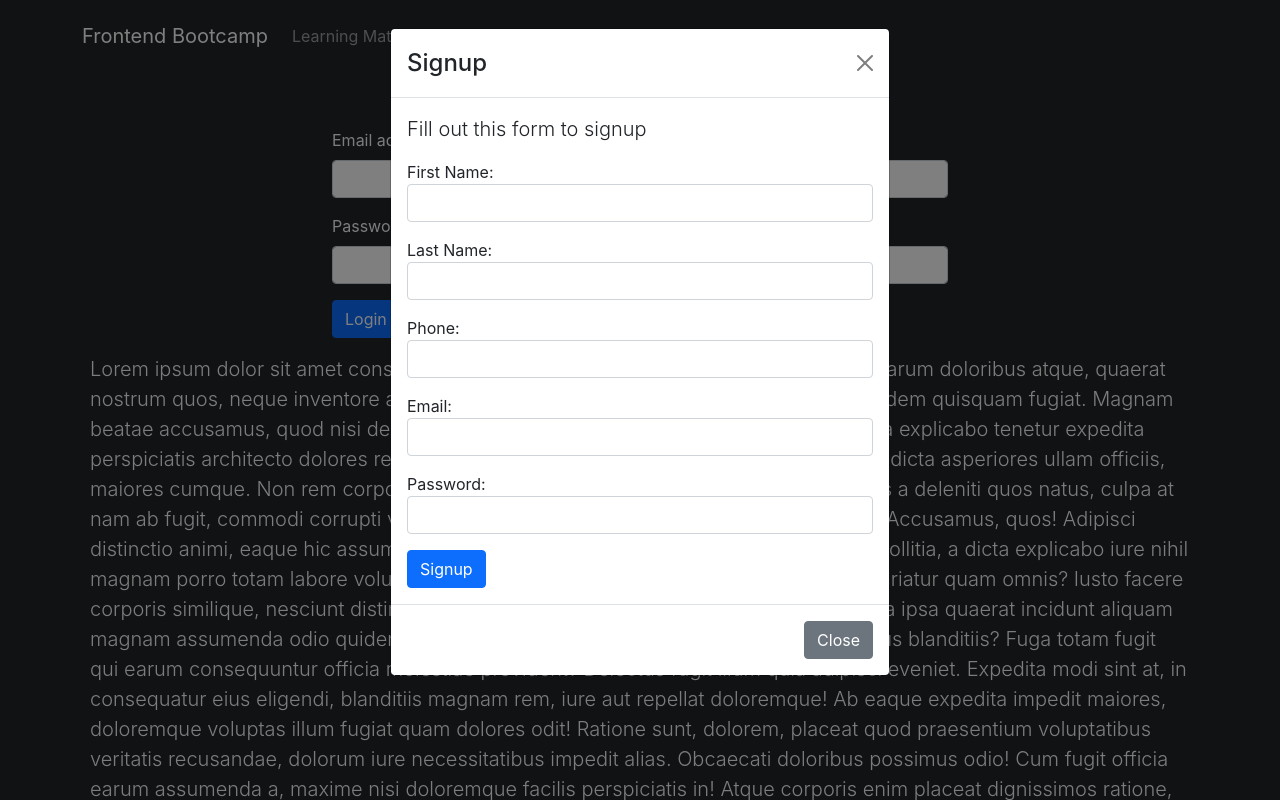
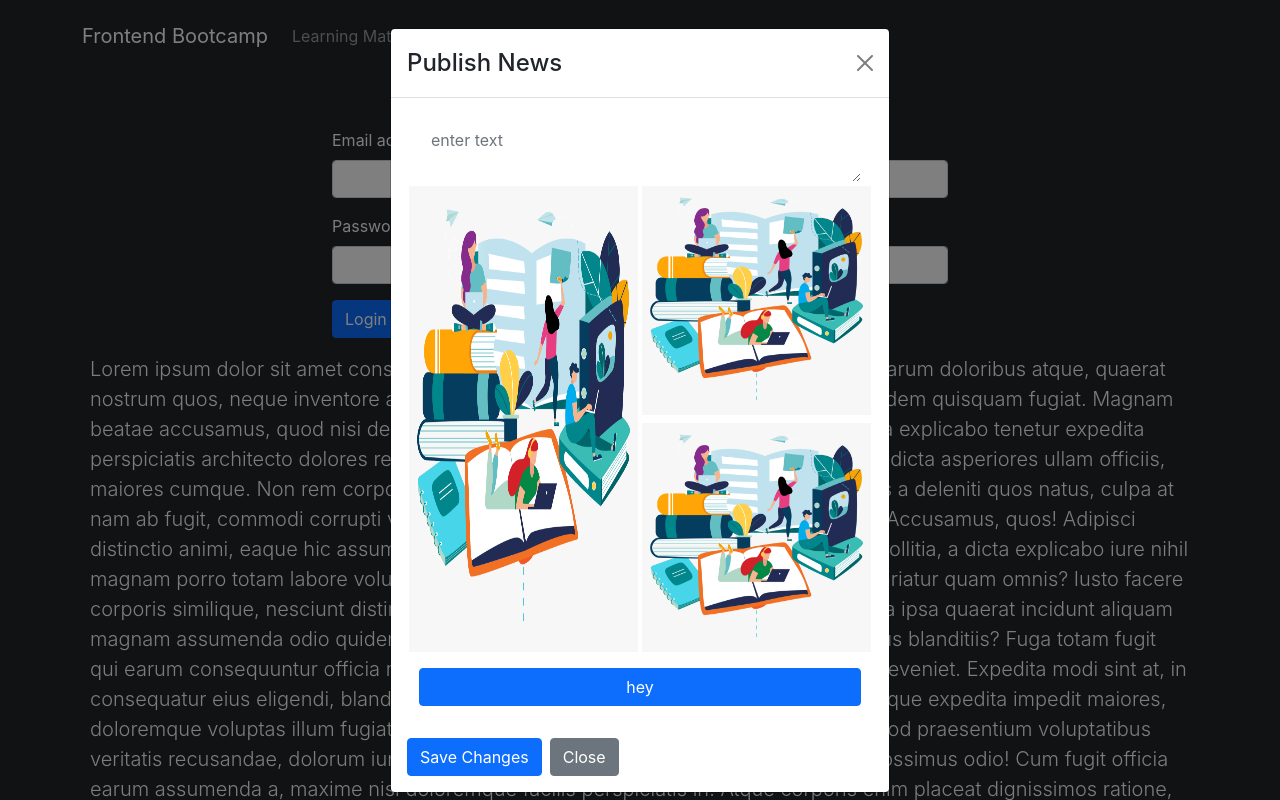
Before and after one commit to aleesalami932/nextjsprojectwithbootstrap, a Next.js app: page /login in a window 1280 px wide. Both pictures are taken after a click on the link "Dont have an account? Sign up". Shown: the top 800 px of the page. Built offline with nearby package versions, Linux system fonts and the light colour scheme.

Commit message:
working on news modal

```diff
--- a/components/Faq/index.tsx
+++ b/components/Faq/index.tsx
@@ -2,6 +2,7 @@ import React from "react";
 import { Faqs, Faq } from "../../context/Interfaces";
 import AccordionItem from "../../UI/AccordionItems/AccordionItems";
 import { Accordion } from "react-bootstrap";
+
 const FAQ = (props: Faqs) => {
   return (
     <section className="p-5 text-center" id="questions">
--- /dev/null
+++ b/components/Modal/CustomTextArea.tsx
@@ -0,0 +1,128 @@
+import { useState } from "react";
+import styles from "./styles.module.css";
+const CustomTextArea = () => {
+  let imgCount = 3;
+  let oneImage = false;
+  let twoImage = false;
+  let threeImage = true;
+  let fourImage = false;
+
+  const { imageState, setImageState } = useState();
+
+  const imageUploadHandler = () => {
+    const imageInput = document.getElementById(
+      "imageInput"
+    ) as HTMLInputElement;
+    if (!imageInput) {
+      alert("no image input");
+    } else if (!imageInput.files) {
+      alert("wrong input");
+    } else if (!imageInput.files[0]) {
+      alert("select file first");
+    } else {
+      let uploadedImage = [];
+      console.log(imageInput.files);
+      uploadedImage.push(imageInput.files[0]);
+      setImageState(uploadedImage);
+    }
+  };
+
+  console.log(imageState);
+  let firstItem: boolean;
+  //   className={firstItem ? `class of first item` : `of others`}
+  return (
+    <div>
+      <div className="container">
+        <textarea
+          className={`form-control mt-2 ${styles.textareaNoBorder}`}
+          id="exampleFormControlTextarea1"
+          placeholder="enter text"
+        ></textarea>
+        {oneImage && (
+          <div className="row g-1 mt-1">
+            <div className={`${styles.imageContainer}`}>
+              <img
+                src="/images/hybrid.png"
+                className={`${styles.imageDiv}`}
+              ></img>
+            </div>
+          </div>
+        )}
+        {twoImage && (
+          <div className="row g-1 mt-1">
+            <div className={`col-6 ${styles.imageContainer}`}>
+              <img
+                src="/images/hybrid.png"
+                className={`${styles.imageDiv}`}
+              ></img>
+            </div>
+            <div className={`col-6 ${styles.imageContainer}`}>
+              <img
+                src="/images/hybrid.png"
+                className={`${styles.imageDiv} img-fluid `}
+              ></img>
+            </div>
+          </div>
+        )}
+        {threeImage && (
+          <div className="row">
+            <div className={`col g-1 `}>
+              <img
+                src="/images/hybrid.png"
+                className={`${styles.imageDiv} h-100`}
+              ></img>
+            </div>
+            <div className="col-6 g-1">
+              <div className={`rwo-6 ${styles.imageContainer}`}>
+                <img
+                  src="/images/hybrid.png"
+                  className={`${styles.imageDiv} img-fluid mb-2`}
+                ></img>
+              </div>
+              <div className={`row-6 ${styles.imageContainer}`}>
+                <img
+                  src="/images/hybrid.png"
+                  className={`${styles.imageDiv}`}
+                ></img>
+              </div>
+            </div>
+          </div>
+        )}
+        {fourImage && (
+          <div className="row g-1 mt-1">
+            <div className={`col-6 ${styles.imageContainer}`}>
+              <img
+                src="/images/hybrid.png"
+                className={`${styles.imageDiv}`}
+              ></img>
+            </div>
+            <div className={`col-6 ${styles.imageContainer}`}>
+              <img
+                src="/images/hybrid.png"
+                className={`${styles.imageDiv} img-fluid `}
+              ></img>
+            </div>
+            <div className={`col-6 ${styles.imageContainer}`}>
+              <img
+                src="/images/hybrid.png"
+                className={`${styles.imageDiv}`}
+              ></img>
+            </div>
+            <div className={`col-6 ${styles.imageContainer}`}>
+              <img
+                src="/images/hybrid.png"
+                className={`${styles.imageDiv}`}
+              ></img>
+            </div>
+          </div>
+        )}
+        <input type="file" id="imageInput" name="img" accept="image/*" hidden />
+        <label htmlFor="imageInput" className={`btn btn-primary mt-3 w-100`}>
+          hey
+        </label>
+      </div>
+    </div>
+  );
+};
+
+export default CustomTextArea;
--- a/components/Modal/Signup_modal.tsx
+++ b/components/Modal/Signup_modal.tsx
@@ -1,6 +1,6 @@
 import React from "react";
 import { useRouter } from "next/router";
-import { Modal, Button } from "react-bootstrap";
+import { Modal, Button, Form } from "react-bootstrap";
 import "bootstrap/dist/css/bootstrap.min.css";
 import { auth, db } from "../../firebase";
 import {
@@ -12,6 +12,8 @@ import { ref, set } from "firebase/database";
 import { useDispatch, useSelector } from "react-redux";
 import { authActions } from "../../store/store";
 import { useSingUserHelper } from "../../helper/singUser";
+import styles from "./styles.module.css";
+import CustomTextArea from "./CustomTextArea";
 
 interface Modalprops {
   show: boolean;
@@ -90,133 +92,164 @@ const Signup_Modal: React.FC<Modalprops> = ({
   const passFormat = /^(?=.*[0-9])(?=.*[!@#$%^&*])[a-zA-Z0-9!@#$%^&*]{6,16}$/;
 
   return (
+    // <Modal show={show} onHide={handleClose}>
+    //   <Modal.Header closeButton>
+    //     <Modal.Title>Signup</Modal.Title>
+    //   </Modal.Header>
+    //   <Modal.Body>
+    //     <p className="lead">Fill out this form to signup</p>
+    //     <form
+    //       onSubmit={handleSubmit((data) => {
+    //         signUpUser(data);
+    //       })}
+    //     >
+    //       <div className="mb-3">
+    //         <label htmlFor="first-name" className="col-form-lable">
+    //           First Name:{" "}
+    //         </label>
+    //         <input
+    //           {...register("firstName", {
+    //             required: "This feild is required",
+    //             minLength: {
+    //               value: 3,
+    //               message: "First name must be atleast 3 characters",
+    //             },
+    //           })}
+    //           type="text"
+    //           className="form-control"
+    //           id="first-name"
+    //         />
+    //         {errors.firstName && (
+    //           <p className="text-danger mt-2">{errors.firstName.message}</p>
+    //         )}
+    //       </div>
+    //       <div className="mb-3">
+    //         <label htmlFor="last-name" className="col-form-lable">
+    //           Last Name:{" "}
+    //         </label>
+    //         <input
+    //           {...register("lastName", {
+    //             required: "This feild is required",
+    //             minLength: {
+    //               value: 3,
+    //               message: "Last name must be atleast 3 characters",
+    //             },
+    //           })}
+    //           type="text"
+    //           className="form-control"
+    //           id="last-name"
+    //         />
+    //         {errors.lastName && (
+    //           <p className="text-danger mt-2">{errors.lastName.message}</p>
+    //         )}
+    //       </div>
+    //       <div className="mb-3">
+    //         <label htmlFor="phone" className="col-form-lable">
+    //           Phone:{" "}
+    //         </label>
+    //         <input
+    //           {...register("phone", {
+    //             required: "This feild is required",
+    //             minLength: {
+    //               value: 8,
+    //               message: "Please enter a valid phone Number",
+    //             },
+    //           })}
+    //           type="text"
+    //           className="form-control"
+    //           id="phone"
+    //         />
+    //         {errors.phone && (
+    //           <p className="text-danger mt-2">{errors.phone.message}</p>
+    //         )}
+    //       </div>
+    //       <div className="mb-3">
+    //         <label htmlFor="email" className="col-form-lable">
+    //           Email:{" "}
+    //         </label>
+    //         <input
+    //           {...register("email", {
+    //             required: "This feild is required",
+    //             pattern: {
+    //               message: "please enter a valid email adress",
+    //               value: mailFormat,
+    //             },
+    //           })}
+    //           type="text"
+    //           className="form-control"
+    //           id="email"
+    //         />
+    //         {errors.email && (
+    //           <p className="text-danger mt-2">{errors.email.message}</p>
+    //         )}
+    //       </div>
+    //       <div className="mb-3">
+    //         <label htmlFor="phone" className="col-form-lable">
+    //           Password:{" "}
+    //         </label>
+    //         <input
+    //           {...register("password", {
+    //             required: "this feild is required",
+    //             pattern: {
+    //               message:
+    //                 "password must be at least 8 charachters and contain special character",
+    //               value: passFormat,
+    //             },
+    //           })}
+    //           type="password"
+    //           className="form-control"
+    //           id="password"
+    //         />
+    //         {errors.password && (
+    //           <p className="text-danger mt-2">{errors.password.message}</p>
+    //         )}
+    //       </div>
+    //       {isLoading && <p className="lead">Loading Please wait</p>}
+    //       {!isLoading && (
+    //         <button type="submit" className="btn btn-primary">
+    //           Signup
+    //         </button>
+    //       )}
+    //     </form>
+    //   </Modal.Body>
+    //   <Modal.Footer>
+    //     <Button variant="secondary" onClick={handleClose}>
+    //       Close
+    //     </Button>
+
+    //     {/* <Button variant="primary">Signup</Button> */}
+    //   </Modal.Footer>
+    // </Modal>
     <Modal show={show} onHide={handleClose}>
       <Modal.Header closeButton>
-        <Modal.Title>Signup</Modal.Title>
+        <Modal.Title>Publish News</Modal.Title>
       </Modal.Header>
-      <Modal.Body>
-        <p className="lead">Fill out this form to signup</p>
-        <form
-          onSubmit={handleSubmit((data) => {
-            signUpUser(data);
-          })}
-        >
-          <div className="mb-3">
-            <label htmlFor="first-name" className="col-form-lable">
-              First Name:{" "}
-            </label>
-            <input
-              {...register("firstName", {
-                required: "This feild is required",
-                minLength: {
-                  value: 3,
-                  message: "First name must be atleast 3 characters",
-                },
-              })}
-              type="text"
-              className="form-control"
-              id="first-name"
-            />
-            {errors.firstName && (
-              <p className="text-danger mt-2">{errors.firstName.message}</p>
-            )}
-          </div>
-          <div className="mb-3">
-            <label htmlFor="last-name" className="col-form-lable">
-              Last Name:{" "}
-            </label>
-            <input
-              {...register("lastName", {
-                required: "This feild is required",
-                minLength: {
-                  value: 3,
-                  message: "Last name must be atleast 3 characters",
-                },
-              })}
-              type="text"
-              className="form-control"
-              id="last-name"
-            />
-            {errors.lastName && (
-              <p className="text-danger mt-2">{errors.lastName.message}</p>
-            )}
-          </div>
-          <div className="mb-3">
-            <label htmlFor="phone" className="col-form-lable">
-              Phone:{" "}
-            </label>
-            <input
-              {...register("phone", {
-                required: "This feild is required",
-                minLength: {
-                  value: 8,
-                  message: "Please enter a valid phone Number",
-                },
-              })}
-              type="text"
-              className="form-control"
-              id="phone"
-            />
-            {errors.phone && (
-              <p className="text-danger mt-2">{errors.phone.message}</p>
-            )}
-          </div>
-          <div className="mb-3">
-            <label htmlFor="email" className="col-form-lable">
-              Email:{" "}
-            </label>
-            <input
-              {...register("email", {
-                required: "This feild is required",
-                pattern: {
-                  message: "please enter a valid email adress",
-                  value: mailFormat,
-                },
-              })}
-              type="text"
-              className="form-control"
-              id="email"
-            />
-            {errors.email && (
-              <p className="text-danger mt-2">{errors.email.message}</p>
-            )}
-          </div>
-          <div className="mb-3">
-            <label htmlFor="phone" className="col-form-lable">
-              Password:{" "}
-            </label>
-            <input
-              {...register("password", {
-                required: "this feild is required",
-                pattern: {
-                  message:
-                    "password must be at least 8 charachters and contain special character",
-                  value: passFormat,
-                },
-              })}
-              type="password"
-              className="form-control"
-              id="password"
-            />
-            {errors.password && (
-              <p className="text-danger mt-2">{errors.password.message}</p>
-            )}
-          </div>
-          {isLoading && <p className="lead">Loading Please wait</p>}
-          {!isLoading && (
-            <button type="submit" className="btn btn-primary">
-              Signup
-            </button>
-          )}
-        </form>
+      <Modal.Body className="border-0">
+        {/* <Form>
+          <Form.Group className="mb-3" controlId="newsArea">
+            <Form.Control as="textarea" rows={4} />
+          </Form.Group>
+          <Button
+            variant="primary"
+            type="button"
+            className={styles.buttonWidth}
+          >
+            hello
+          </Button>
+        </Form> */}
+        <CustomTextArea />
       </Modal.Body>
-      <Modal.Footer>
-        <Button variant="secondary" onClick={handleClose}>
-          Close
-        </Button>
 
-        {/* <Button variant="primary">Signup</Button> */}
-      </Modal.Footer>
+      <div className="d-flex flex-row justify-content-start border-0">
+        <Modal.Footer className="border-0">
+          <Button variant="primary" onClick={handleClose}>
+            Save Changes
+          </Button>
+          <Button variant="secondary" onClick={handleClose}>
+            Close
+          </Button>
+        </Modal.Footer>
+      </div>
     </Modal>
   );
 };
--- /dev/null
+++ b/components/Modal/styles.module.css
@@ -0,0 +1,35 @@
+.buttonWidth {
+  width: 29rem;
+}
+
+.editableDivBg {
+  background-color: aqua;
+  height: auto;
+  min-height: 10rem;
+}
+
+.textSpan {
+  display: block;
+}
+
+.editableDivBg:active {
+  border: none;
+}
+
+.imageDiv {
+  max-width: 100%;
+  aspect-ratio: 1;
+}
+
+.textareaNoBorder {
+  border: none;
+}
+
+.imageSpan2cols {
+
+}
+
+/* .imageContainer {
+  width: 10px;
+  height: 10px;
+} */
```
